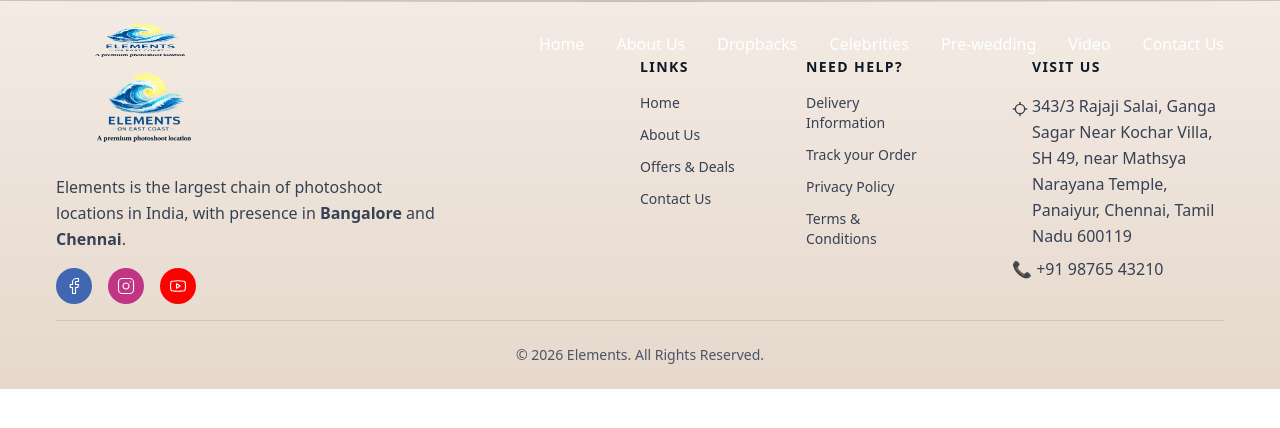
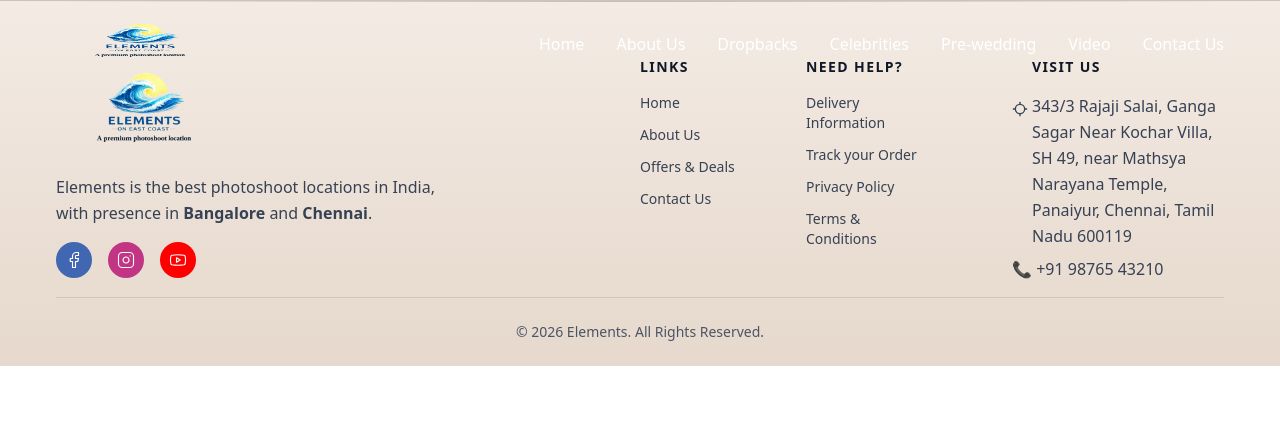
Before and after one commit to jothismariaTPM/elements, a React (Vite) app: page / in a window 1280 px wide. Shown: the top 428 px of the page. Built offline with nearby package versions, Linux system fonts and the light colour scheme.

Commit message:
removed largest chain content from elementsintro file-Jothis

```diff
--- a/src/components/ElementsIntro.jsx
+++ b/src/components/ElementsIntro.jsx
@@ -12,7 +12,7 @@ const ElementsIntro = () => {
         {/* Left Column */}
         <div className="text-center md:text-left pr-0 md:pr-12 tracking-wide font-['Cinzel']">
           <h1 className="text-4xl md:text-5xl font-extrabold leading-tight tracking-tight">
-            <span className="text-orange-500">Largest Chain</span>
+            <span className="text-orange-500">The Best</span>
             <span className="block text-gray-900">
               Photoshoot Locations in India
             </span>
--- a/src/components/Footer.jsx
+++ b/src/components/Footer.jsx
@@ -25,7 +25,7 @@ const Footer = () => {
             </NavLink>
 
             <p className="text-md leading-relaxed text-gray-700 max-w-sm">
-              Elements is the largest chain of photoshoot locations in India,
+              Elements is the best photoshoot locations in India,
               with presence in{" "}
               <span className="font-semibold">Bangalore</span> and{" "}
               <span className="font-semibold">Chennai</span>.
```
